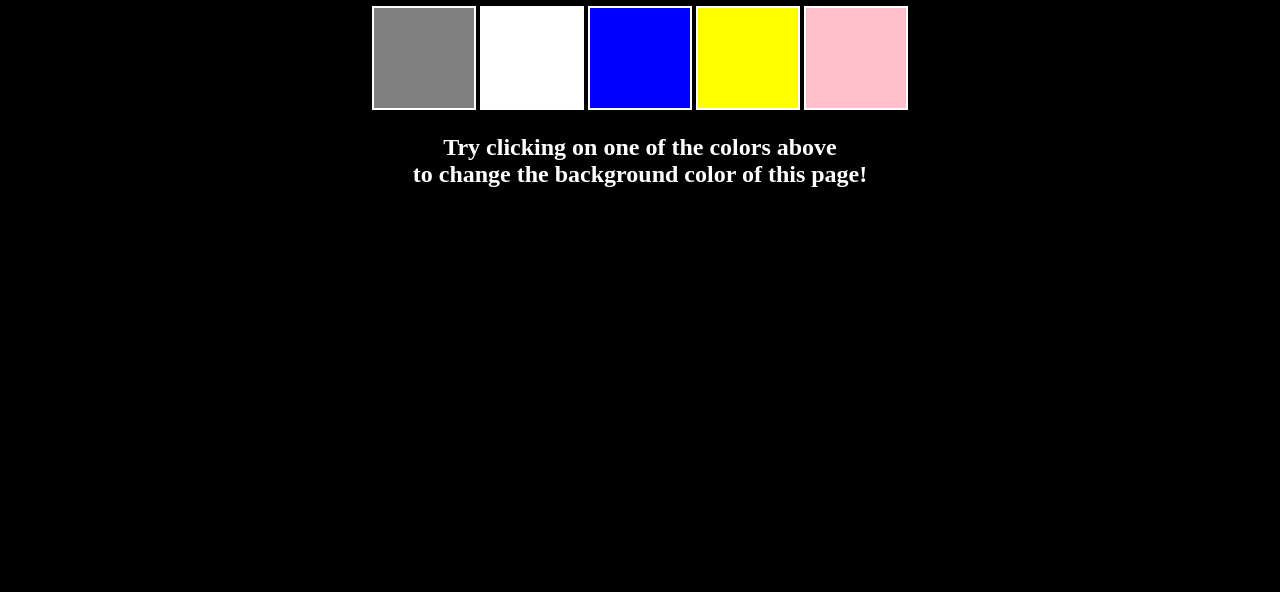
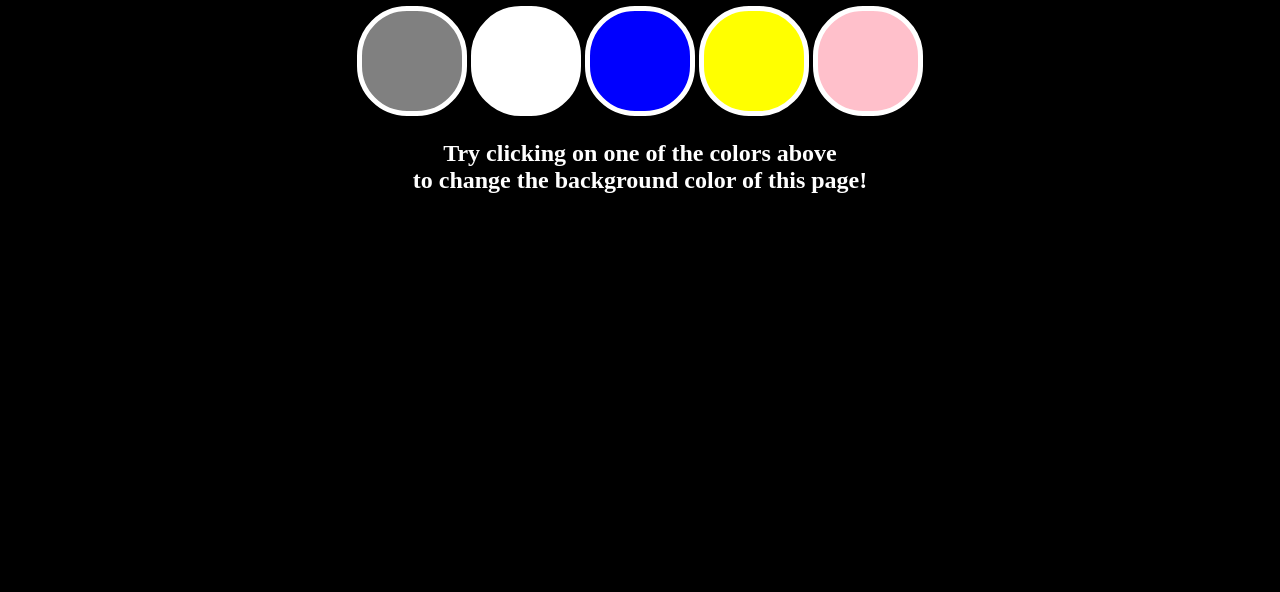
Before and after one commit to Pritam-Rauniyar/Javascript-full-course, a plain HTML site: page 01_color_changer/index.html in a window 1280 px wide. Shown: the part 208-800 px from the top of the page. Drawn offline with Linux system fonts and the light colour scheme.

Commit message:
some new font and color or the text is updated

```diff
--- a/01_color_changer/style.css
+++ b/01_color_changer/style.css
@@ -26,7 +26,9 @@ html {
   .button {
     width: 100px;
     height: 100px;
-    border: solid white 2px;
+    border: solid white 5px;
+    border-radius: 50px;
+    box-shadow: 20px white;
     display: inline-block;
   }
 
@@ -42,7 +44,10 @@ html {
   }
   #yellow {
     background: yellow;
+    font: bold;
   }
   #pink {
     background: pink;
+    color: black;
+    font: bold;
   }
```
